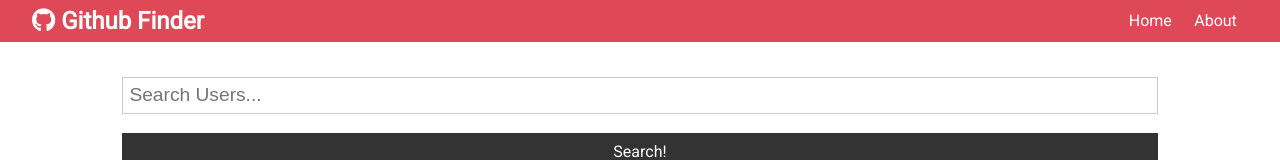
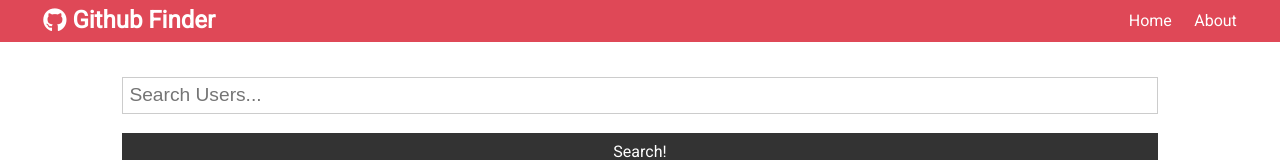
Before and after one commit to Minhtality/Github-finder, a React (Create React App) app: page / in a window 1280 px wide. Shown: the top 160 px of the page. Built offline with nearby package versions, Linux system fonts and the light colour scheme; no server answers.

Commit message:
test deploy

```diff
--- a/src/components/layout/Navbar.js
+++ b/src/components/layout/Navbar.js
@@ -7,7 +7,7 @@ const Navbar = (props) => {
     return (
         <nav className='navbar bg-primary'>
             <h1>
-                <i className={props.icon} /> {props.title}
+                <Link to='/'><i className={props.icon} /> {props.title}</Link>
             </h1>
             <ul>
                 <li><Link to='/'>Home</Link></li>
```
